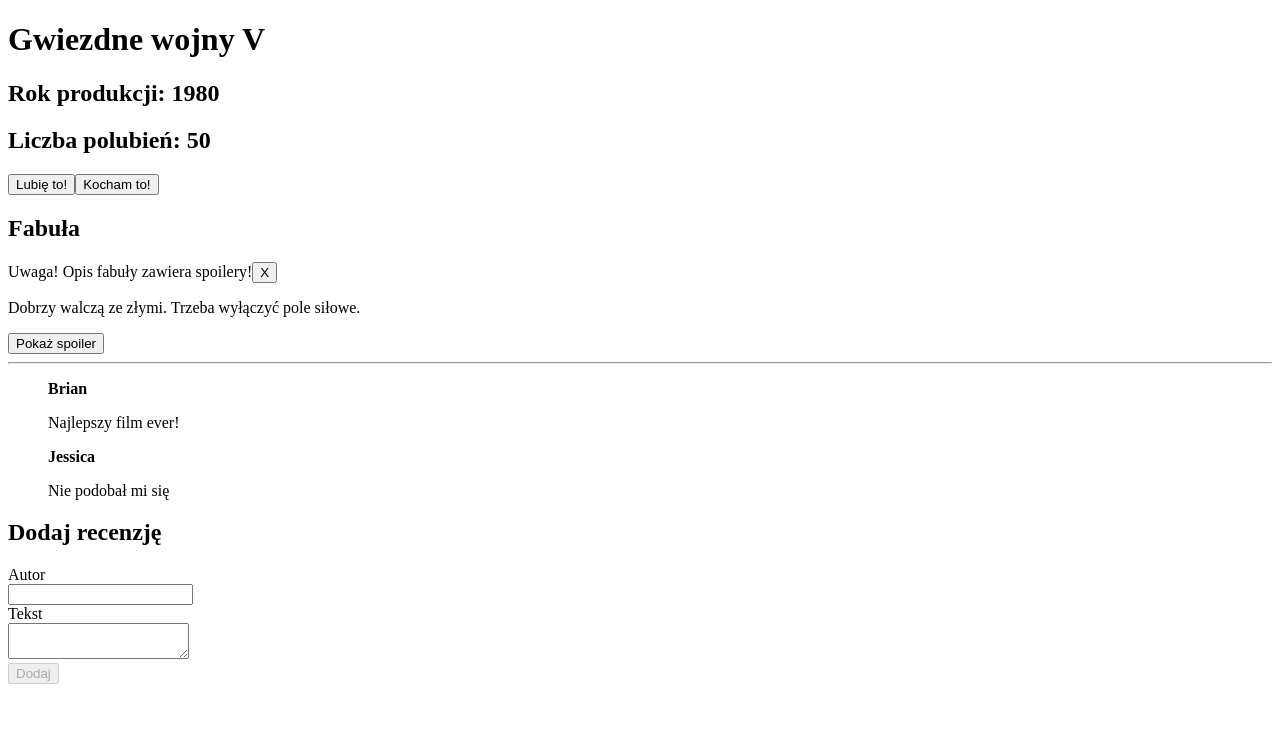
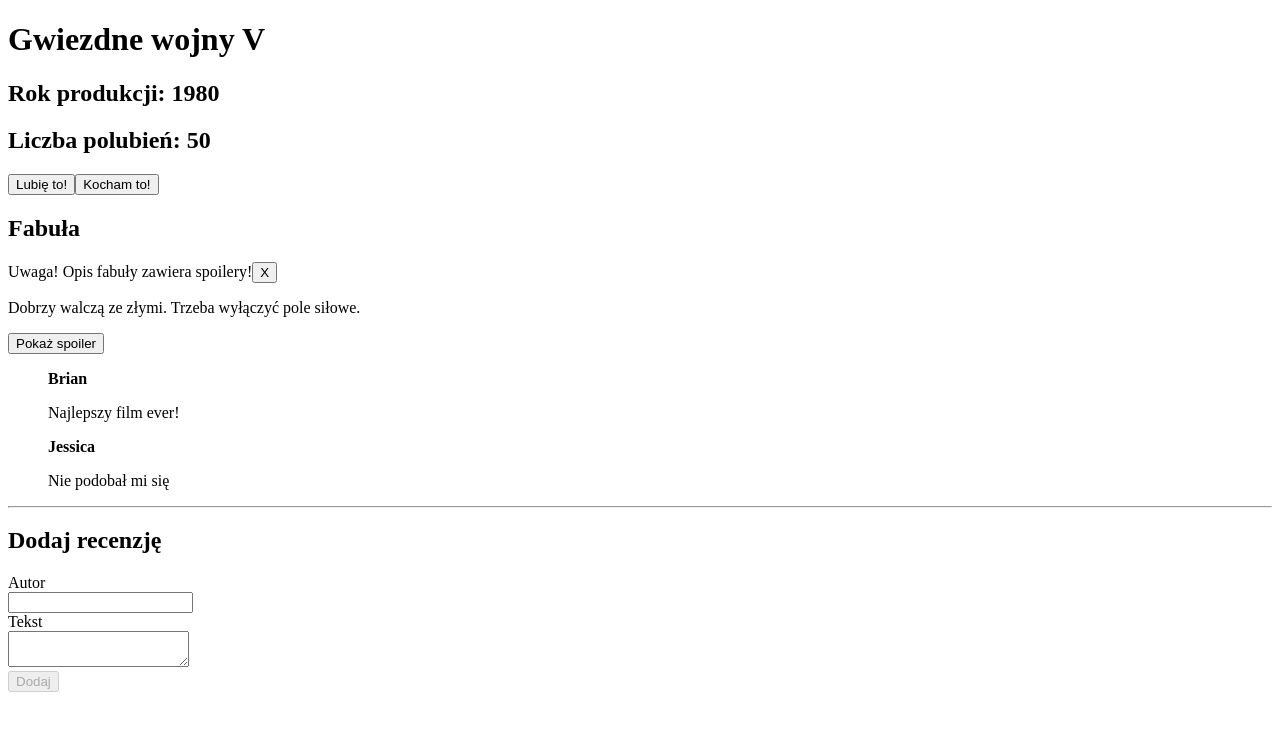
Before and after one commit to Jak-zaczac-programowac/zrozumiecreact-module-2, a React (Vite) app: page / in a window 1280 px wide. Shown: the top 730 px of the page. Built offline with nearby package versions, Linux system fonts and the light colour scheme.

Commit message:
Lesson 10 end

```diff
--- a/src/App.jsx
+++ b/src/App.jsx
@@ -1,15 +1,34 @@
+import { useState } from "react";
 import { Form } from "./components/Form";
 import { LikesCounter } from "./components/LikesCounter";
 import { Plot } from "./components/Plot";
+import { Reviews } from "./components/Reviews";
+
+const initialReviews = [
+    { author: "Brian", text: "Najlepszy film ever!", id: 1 },
+    { author: "Jessica", text: "Nie podobał mi się", id: 2 },
+];
 
 function App() {
+    const [reviews, setReviews] = useState(initialReviews);
+
     return (
         <>
             <h1>Gwiezdne wojny V</h1>
             <h2>Rok produkcji: 1980</h2>
             <LikesCounter />
             <Plot />
-            <Form />
+            <Reviews reviews={reviews} />
+            <Form
+                onReviewSubmit={(author, text) => {
+                    setReviews((prevReviews) => {
+                        return [
+                            { author, text, id: prevReviews.length + 1 },
+                            ...prevReviews,
+                        ];
+                    });
+                }}
+            />
         </>
     );
 }
--- a/src/components/Form.jsx
+++ b/src/components/Form.jsx
@@ -1,19 +1,8 @@
 import { useState } from "react";
-import { Review } from "./Review";
 
-const initialReviews = [
-    { author: "Brian", text: "Najlepszy film ever!", id: 1 },
-    { author: "Jessica", text: "Nie podobał mi się", id: 2 },
-];
-
-export function Form() {
-    const [reviews, setReviews] = useState(initialReviews);
+export function Form({ onReviewSubmit }) {
     const [inputValue, setInputValue] = useState("");
     const [textareaValue, setTextareaValue] = useState("");
-
-    const reviewsElement = reviews.map((r) => (
-        <Review key={r.id} author={r.author} text={r.text} />
-    ));
 
     function handleSubmit(event) {
         event.preventDefault();
@@ -21,12 +10,8 @@ export function Form() {
         const author = inputValue;
         const text = textareaValue;
 
-        setReviews((prevReviews) => {
-            return [
-                { author, text, id: prevReviews.length + 1 },
-                ...prevReviews,
-            ];
-        });
+        onReviewSubmit(author, text);
+
         setInputValue("");
         setTextareaValue("");
     }
@@ -34,7 +19,6 @@ export function Form() {
     return (
         <>
             <hr />
-            <ul>{reviewsElement}</ul>
             <h2>Dodaj recenzję</h2>
             <form onSubmit={handleSubmit}>
                 <div>
--- /dev/null
+++ b/src/components/Reviews.jsx
@@ -0,0 +1,9 @@
+import { Review } from "./Review";
+
+export function Reviews({ reviews }) {
+    const reviewsElement = reviews.map((r) => (
+        <Review key={r.id} author={r.author} text={r.text} />
+    ));
+
+    return <ul>{reviewsElement}</ul>;
+}
```
